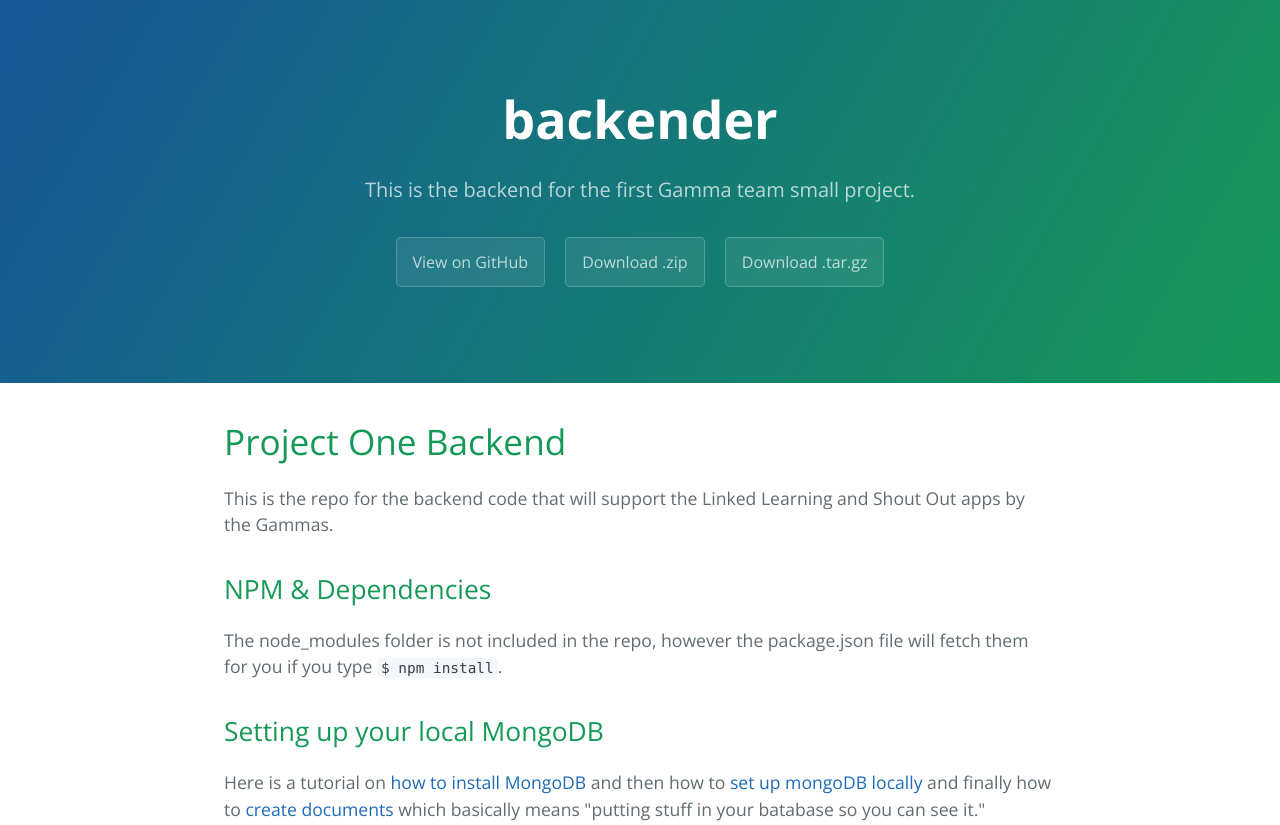
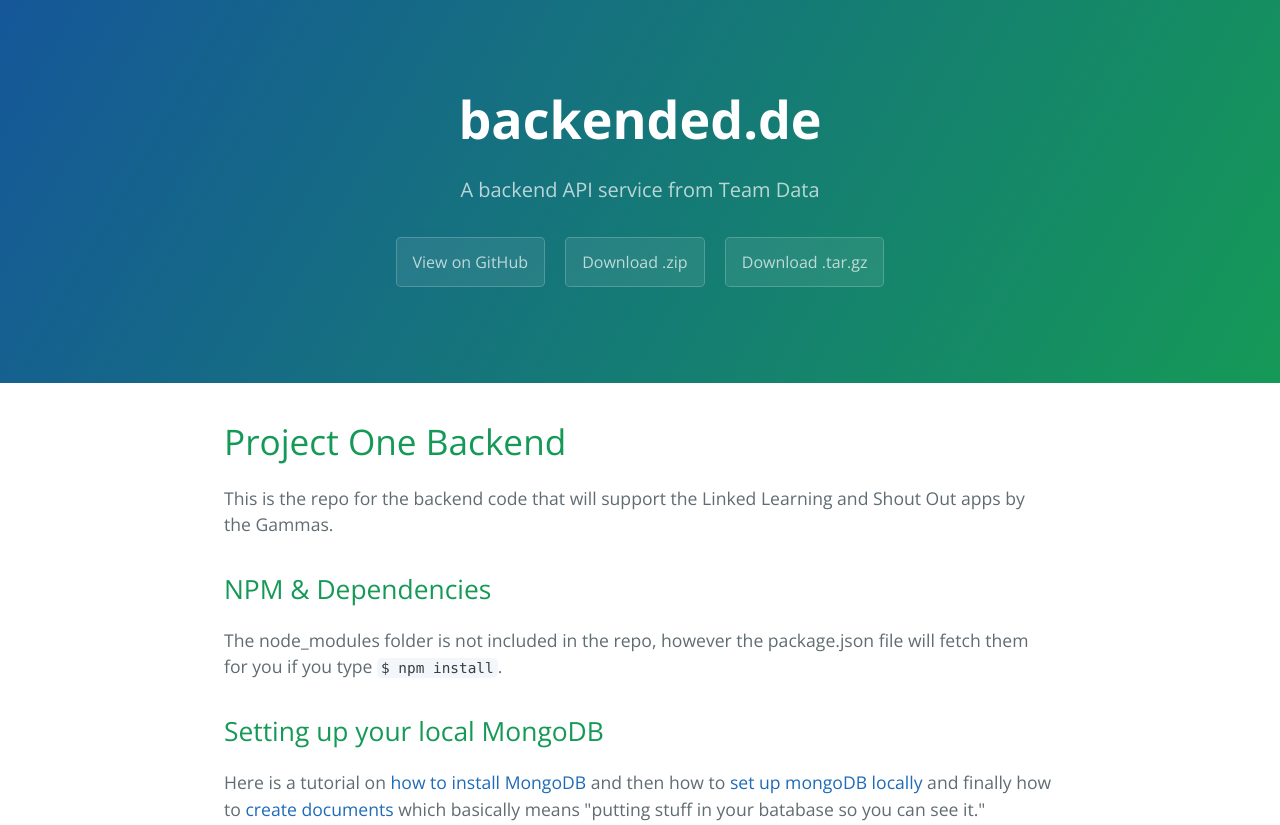
Before and after one commit to apprentice-gamma/project1-backend, a plain HTML site: page index.html in a window 1280 px wide. Shown: the top 825 px of the page. Drawn offline with nearby package versions, Linux system fonts and the light colour scheme.

```diff
--- a/index.html
+++ b/index.html
@@ -2,7 +2,7 @@
 <html lang="en-us">
   <head>
     <meta charset="UTF-8">
-    <title>backender by apprentice-gamma</title>
+    <title>backended.de by apprentice-gamma</title>
     <meta name="viewport" content="width=device-width, initial-scale=1">
     <link rel="stylesheet" type="text/css" href="stylesheets/normalize.css" media="screen">
     <link href='http://fonts.googleapis.com/css?family=Open+Sans:400,700' rel='stylesheet' type='text/css'>
@@ -11,8 +11,8 @@
   </head>
   <body>
     <section class="page-header">
-      <h1 class="project-name">backender</h1>
-      <h2 class="project-tagline">This is the backend for the first Gamma team small project.</h2>
+      <h1 class="project-name">backended.de</h1>
+      <h2 class="project-tagline">A backend API service from Team Data</h2>
       <a href="https://github.com/apprentice-gamma/project1-backend" class="btn">View on GitHub</a>
       <a href="https://github.com/apprentice-gamma/project1-backend/zipball/master" class="btn">Download .zip</a>
       <a href="https://github.com/apprentice-gamma/project1-backend/tarball/master" class="btn">Download .tar.gz</a>
@@ -106,7 +106,7 @@
 <p>Make sure that you are running BOTH the 'mongod' database server <code>$ mongod</code> AND the node server 'server.js' <code>$ node server.js</code>. One powers the database, the other serves to your localhost.</p>
 
       <footer class="site-footer">
-        <span class="site-footer-owner"><a href="https://github.com/apprentice-gamma/project1-backend">backender</a> is maintained by <a href="https://github.com/apprentice-gamma">apprentice-gamma</a>.</span>
+        <span class="site-footer-owner"><a href="https://github.com/apprentice-gamma/project1-backend">backended.de</a> is maintained by <a href="https://github.com/apprentice-gamma">apprentice-gamma</a>.</span>
 
         <span class="site-footer-credits">This page was generated by <a href="https://pages.github.com">GitHub Pages</a> using the <a href="https://github.com/jasonlong/cayman-theme">Cayman theme</a> by <a href="https://twitter.com/jasonlong">Jason Long</a>.</span>
       </footer>
```
Also changed, not shown: params.json (+1 -1 lines).
